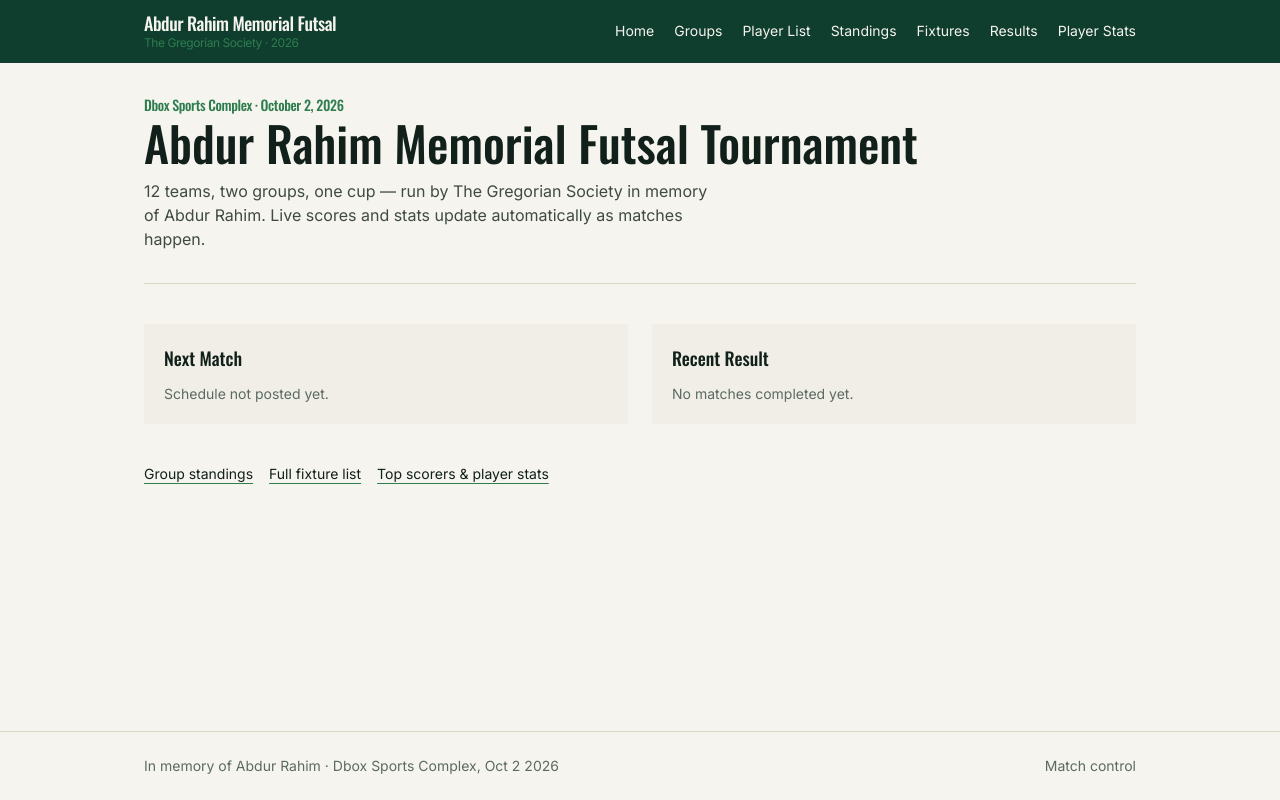
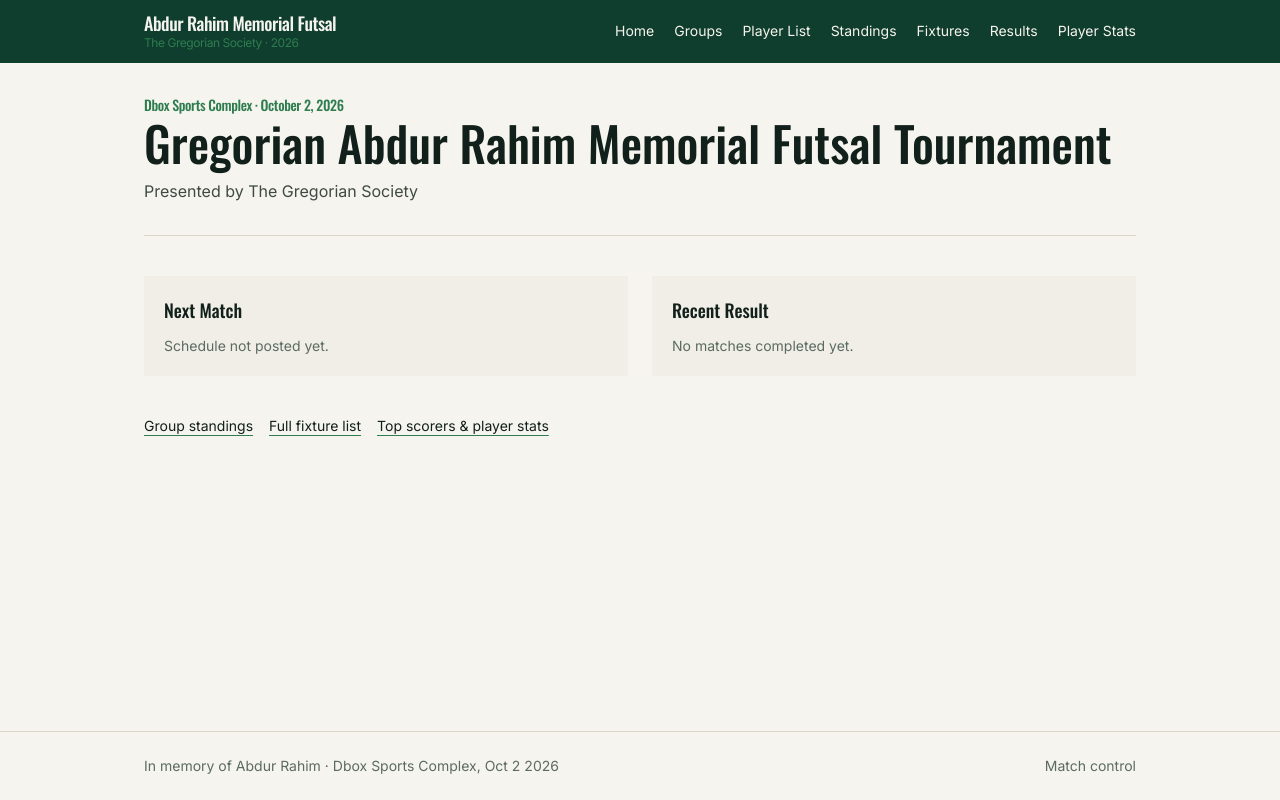
Before and after one commit to TAHZIB-RAHMAN-HRITTIK/TGS-Futsal, a Next.js app in the folder tgs-futsal-tracker/: page / in a window 1280 px wide. Built offline with nearby package versions, Linux system fonts and the light colour scheme; no server answers; the database is empty.

Commit message:
Update page.tsx

```diff
--- a/tgs-futsal-tracker/app/page.tsx
+++ b/tgs-futsal-tracker/app/page.tsx
@@ -42,12 +42,10 @@ export default async function HomePage() {
           Dbox Sports Complex · October 2, 2026
         </p>
         <h1 className="font-display text-4xl sm:text-5xl leading-[1.05] text-ink">
-          Abdur Rahim Memorial Futsal Tournament
+          Gregorian Abdur Rahim Memorial Futsal Tournament
         </h1>
         <p className="mt-3 max-w-xl text-[#3E4A43]">
-          12 teams, two groups, one cup — run by The Gregorian Society in
-          memory of Abdur Rahim. Live scores and stats update automatically
-          as matches happen.
+          Presented by The Gregorian Society
         </p>
       </section>
 
```
